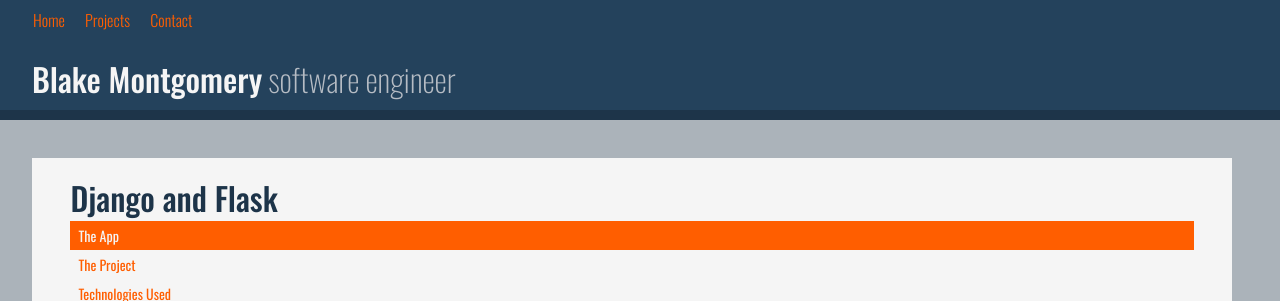
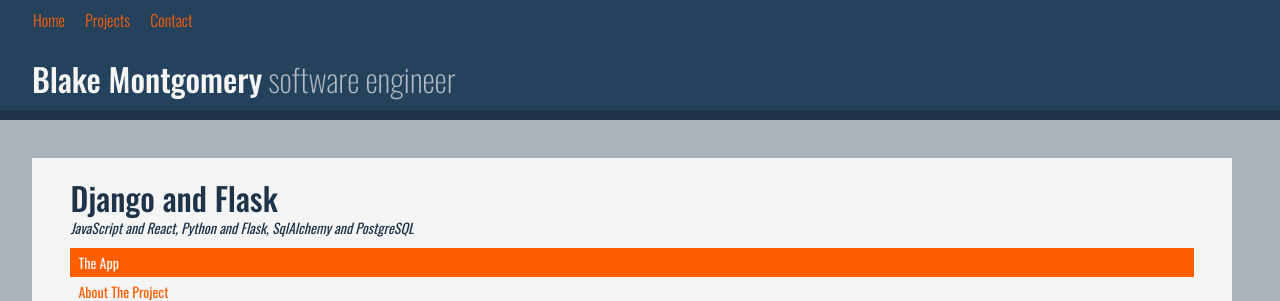
Before and after one commit to montblake/portfolio, a Flask app: page /projects/django-and-flask in a window 1280 px wide. Shown: the top 301 px of the page. Run offline with Flask 2, Linux system fonts and the light colour scheme; some libraries are stand-ins or nearby versions.

Commit message:
Update Django and Flask page

```diff
--- a/app/templates/projects.html
+++ b/app/templates/projects.html
@@ -86,7 +86,7 @@
                     </li>
                 </a> -->
 
-                <!-- <a href="{{url_for('project_django_and_flask')}}">
+                <a href="{{url_for('project_django_and_flask')}}">
                     <li id="proj-django-and-flask">
                         <div class="tint-layer"></div>
                         <div class="image-frame">
@@ -100,7 +100,7 @@
                             <p>React, Python, Flask, SqlAlchemy, PostgreSQL</p>
                         </div>
                     </li>
-                </a> -->
+                </a>
 
             </ul>
 
--- a/app/templates/projects/django-and-flask.html
+++ b/app/templates/projects/django-and-flask.html
@@ -6,31 +6,35 @@
 
         <header class="project-head">
             <h1>Django and Flask</h1>
+            <p id="technologies">JavaScript and React, Python and Flask, SqlAlchemy and PostgreSQL</p>
+
             <nav>
                 <div id="btn-game" class="proj-btn proj-btn-current">The App</div>
-                <div id="btn-project" class="proj-btn proj-btn-active">The Project</div>
-                <div id="btn-tech" class="proj-btn proj-btn-active">Technologies Used</div>
+                <div id="btn-project" class="proj-btn proj-btn-active">About The Project</div>
+                <div id="btn-tech" class="proj-btn proj-btn-active">Coming Improvements</div>
             </nav>
         </header>
         <main>
             <div class="proj-text">
 
                 <div id="the-game">
-                    <p class="narrow">In the Eighties, he was a heart-throb. In the Nineties, a superstar. By the aughts... he was the subject of a drinking game.</p>
-                    <p class="narrow">Six Degrees of Kevin Bacon was a play on the concept that any two people in the world could be linked by six personal connections or fewer. Or something like that. </p>
-
+                    <p class="narrow">Django and Flask is an imaginary television detective show, set in the Dutch capital of Amsterdam. Its two lead characters take their names from the two major web frameworks written in the Python programming language, originally created by Guido van Rossum.</p>
+                    <p class="narrow">Taking on the characteristics that uniquely indentify their related web-frameworks, Detectives Django and Flask make a unique pairing whose storylines offer special enjoyment to web developers and others who may delight in layered meta-commentary and self-referential symbolism.</p>
+                    <p class="narrow">Django and Flask will be crowdsourced and created through community. So sign up and start contributing episodes. Together, let's discover what this show can become.</p>
+                    <p class="narrow">You must be logged in to create episodes and you can only edit or delete episodes if you are the creator. If you'd like to play with the app without registering. You can log in as 'Guest' with the password 'guest'.</p>
                 </div>
                 <div id="the-project" class="hidden">
-                    <p class="narrow">This project originated as a means to feature data gathered from a third-party api.</p>
+                    <p class="narrow">I built this app as part of my capstone project for General Assembly's Software Engineering Immersive. The goal of the capstone was not to create our most ambitious app to date but rather to teach ourselves a new technology and use it to build something. For this reason, the "Django and Flask" app is no more complicated that other full stack apps we had worked on using the MERN stack or Ruby on Rails.</p>
+                    <p class="narrow">Initially I had hoped to make the same site using both Flask AND Django for backend APIs. Practicality made me scale that back to simply working with Flask — although I did originally submit two versions: one with only a backend and pages served via Jinja templates and this version with a separate React frontend.</p>
+                    <p class="narrow">I am excited to come back to it now that I have more experience working with Flask to add more tables to my database and create something much more intricate and interestng.</p>
 
-                    <p class="narrow">The actor info is easy enough to aquire, even if it takes two searches to get all the data we need. But each actor returns sometimes a few hundred results or more for their film output.</p>
 
                 </div>
 
                 <div id="the-techs" class="hidden">
-                    <p class="narrow">This project is built in Python with a Flask backend and deployed on Heroku. The database is Heroku's version of PostgreSql. The frontend is built in Node/Express and features a ReactJS UI.</p>
-
-                    <p class="narrow">Having seen a system operate with more complexity than on previous projects, I am more than ever aware of the value of unit testing and how the confidence in building up an app in discrete testable chunks could be incredibly beneficial.</p>
+                    <p class="narrow">The idea of crowd-sourcing a television show seems more and more interesting (at least on a technical level) the longer I play with it. There is ample room to add features: a way to develop characters and not just storylines. A way to put individual episodes into playlists and propose seasons, story-arcs, etc. Maybe there are different versions of episode creation to explore: perhaps pictoral or more structured text.</p>
+                    <p class="narrow">The one clear demand, as the app gains momentum, would be to find ways to segment the information. Following specific users offers a way to begin to filter results. Liking episodes is also a way for the community to set directions and allow a vision to emerge.</p>
+                    <p class="narrow">There are technical hurdles but also imaginative, experience-guiding challenges to grapple with. And, the original inspiration remains to be achieved: a comparison of both Flask and Django and a deeper understanding of opinionated vs non-opinionated frameworks.</p>
                 </div>
 
                 <div class="button-grp">
```
Also changed, not shown: app/routes.py (+6 -2 lines).
